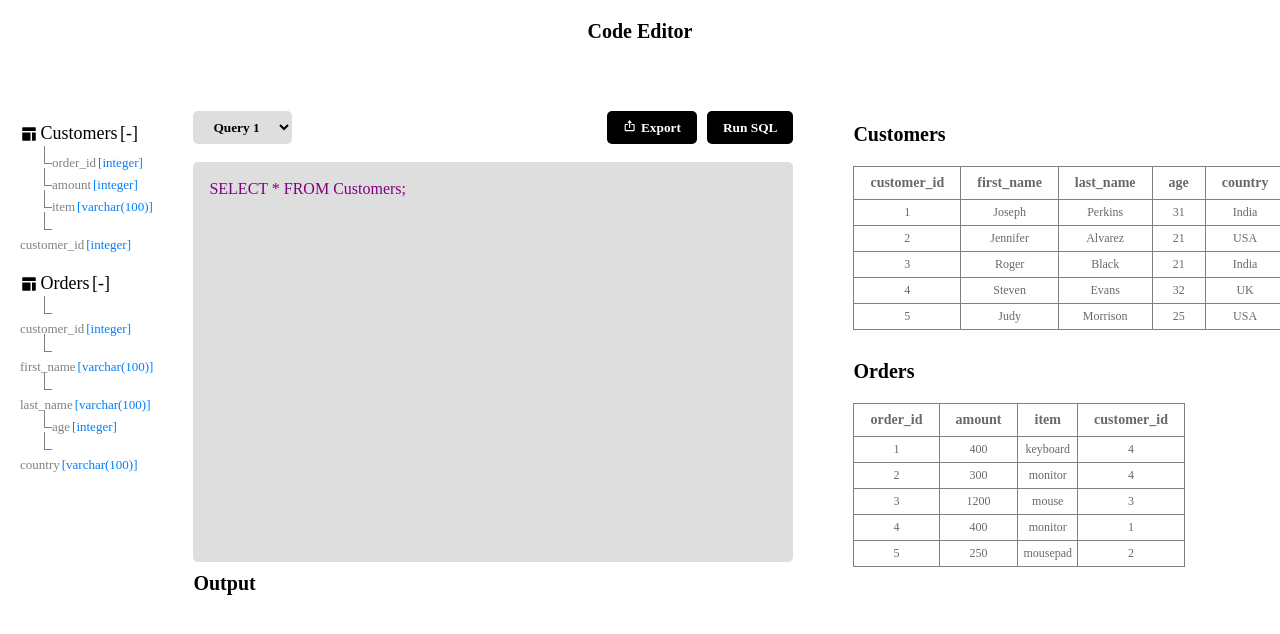
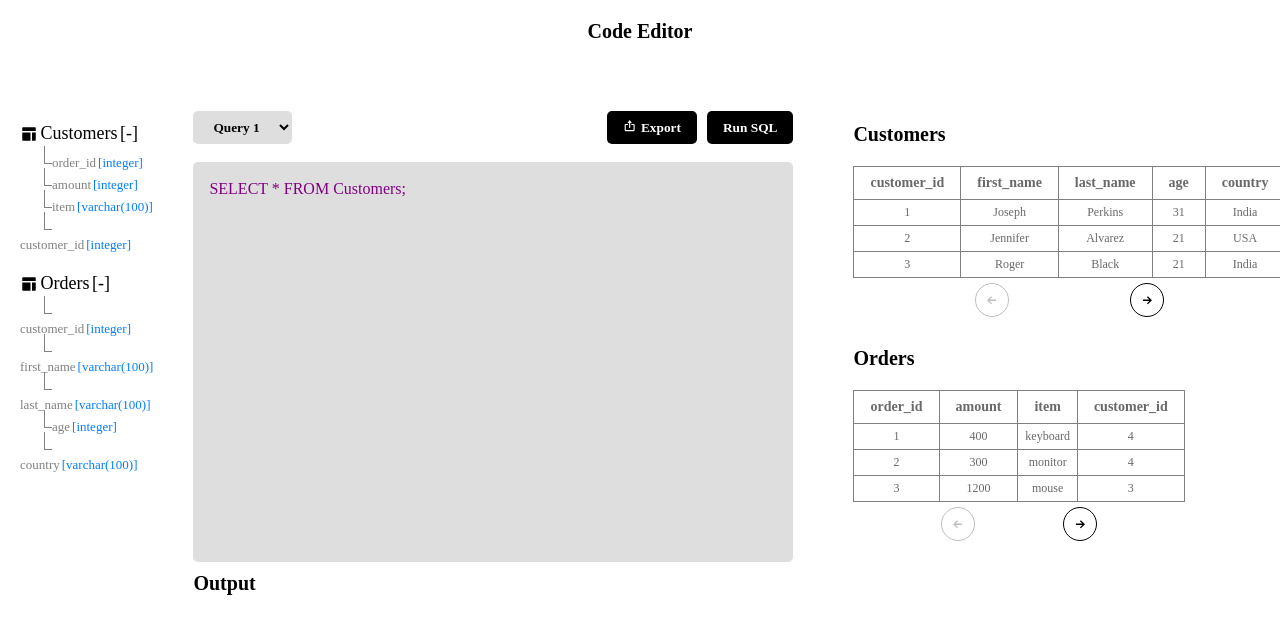
Before and after one commit to shreyT19/atlan-assignment, a React (Vite) app: page / in a window 1280 px wide. Shown: the top 634 px of the page. Built offline with nearby package versions, Linux system fonts and the light colour scheme; a web font is replaced by a local one.

Commit message:
added pagination buttons

```diff
--- a/src/components/CodeCompiler/CodeCompiler.css
+++ b/src/components/CodeCompiler/CodeCompiler.css
@@ -33,9 +33,7 @@ textarea:focus {
 .outputSection {
   display: flex;
   flex-direction: column;
-  gap: 20px;
   align-items: flex-start;
-
 }
 .output {
   font-weight: bold;
@@ -47,37 +45,21 @@ textarea:focus {
   padding: 20px;
 }
 
-.code{
-    display: flex;
-    flex-direction: column ;
-    gap:10px;
-    margin-left: 30px;
+.code {
+  display: flex;
+  flex-direction: column;
+  gap: 10px;
+  margin-left: 30px;
 }
-.entityModels{
+.entityModels {
   display: flex;
   flex-direction: column;
   align-items: flex-start;
-  /* justify-content: center; */
 }
 
-.compiler{
-  /* display: flex; */
-}
-
-.flex2{
+.flex2 {
   display: flex;
   flex-direction: column;
   align-items: flex-start;
   margin-top: 20px;
 }
-
-.logo{
-  display: flex;
-  align-items: center;
-  justify-content: center;
-}
-.logo img{
-  width: 30px;
-  position: relative;
-  left: 15px;
-}
--- a/src/components/CodeCompiler/CodeCompiler.jsx
+++ b/src/components/CodeCompiler/CodeCompiler.jsx
@@ -6,8 +6,8 @@ import Toolbar from "../ToolBar/Toolbar";
 import "./CodeCompiler.css";
 //data
 import dummyData from "../../assets/data.json";
-// import customersData from "../../assets/customers.json";
-// import ordersData from "../../assets/orders.json";
+import customersData from "../../assets/customers.json";
+import ordersData from "../../assets/orders.json";
 
 // context api hook for state management
 import { useStateContext } from "../../context/Context";
@@ -51,8 +51,8 @@ const CodeCompiler = () => {
           <div className="flex2">
             <p className="output">Orders</p>
             <Table rows={dummyData?.orders} />
+          {/* <Table rows={ordersData} /> */}
           </div>
-          {/* <Table rows={ordersData} /> */}
         </div>
       </div>
     </div>
--- /dev/null
+++ b/src/components/Pagination/Pagination.css
@@ -0,0 +1,25 @@
+.paginationBtns {
+    margin-top: 5px;
+    display: flex;
+    /* justify-content: space-between; */
+    justify-content: space-evenly;
+  }
+  .next,
+  .prev {
+    cursor: pointer;
+    padding: 8px 8px;
+
+    border: 1px solid black;
+    font-weight: bold;
+    cursor: pointer;
+    display: flex;
+    justify-content: center;
+    align-items: center;
+    border-radius: 50%;
+  }
+
+  .next:hover,
+  .prev:hover {
+    color: grey;
+    border: 1px solid grey;
+  }
--- /dev/null
+++ b/src/components/Pagination/Pagination.jsx
@@ -0,0 +1,59 @@
+import React from "react";
+import { GrFormNextLink, GrFormPreviousLink } from "react-icons/gr";
+import { useStateContext } from "../../context/Context";
+import "./Pagination.css";
+const Pagination = ({
+  totalRows,
+  currentPage,
+  setCurrentPage,
+  rowsPerPage,
+}) => {
+
+
+  let pages = [];
+  const maximumPages = Math.ceil(totalRows / rowsPerPage);
+  for (let i = 1; i <= maximumPages; i++) {
+    pages.push(i);
+  }
+
+  const handlePrevChange = () => {
+    setCurrentPage((prev) => {
+      if (prev > 1) {
+        return prev - 1;
+      }
+      return prev;
+    });
+  };
+
+  const handleNextChange = () => {
+    setCurrentPage((prev) => {
+      if (prev < maximumPages) {
+        return prev + 1;
+      }
+      return prev;
+    });
+  };
+  return (
+    <div className="paginationBtns">
+      <span
+        className="prev"
+        onClick={handlePrevChange}
+        disabled={currentPage > 1}
+        style={currentPage>1?{"opacity":1}:{"opacity":0.25}}
+      >
+        <GrFormPreviousLink className="svg" />
+      </span>
+
+      <span
+        className="next"
+        onClick={handleNextChange}
+        disabled={currentPage < maximumPages}
+        style={currentPage<maximumPages?{"opacity":1}:{"opacity":0.25}}
+      >
+        <GrFormNextLink className="svg" />
+      </span>
+    </div>
+  );
+};
+
+export default Pagination;
--- a/src/components/Table/Table.jsx
+++ b/src/components/Table/Table.jsx
@@ -1,12 +1,28 @@
 import React from "react";
 import "./Table.css";
+import { useState } from "react";
+
+import { useStateContext } from "../../context/Context";
+import Pagination from "../Pagination/Pagination";
 
 const Table = ({ rows }) => {
+
+  const [currentPage, setCurrentPage] = useState(1);
+
+  const [rowsPerPage, setRowsPerPage] = useState(3);
+
+
+
+  const lastPostIndex = currentPage * rowsPerPage;
+  const firstPostIndex = lastPostIndex - rowsPerPage;
+  const currentPosts = rows.slice(firstPostIndex, lastPostIndex);
+
   return (
+    <div>
       <table className="container">
         <thead>
           <tr className="headRow">
-          {Object?.keys(rows[0])?.map((keyName, index) => {
+            {Object?.keys(currentPosts[0])?.map((keyName, index) => {
               return (
                 <th className="row" key={index}>
                   {keyName}
@@ -16,7 +32,7 @@ const Table = ({ rows }) => {
           </tr>
         </thead>
         <tbody>
-        {rows?.map((row, index) => {
+          {currentPosts?.map((row, index) => {
             return (
               <tr key={index}>
                 {Object?.values(row)?.map((val, index) => {
@@ -27,6 +43,13 @@ const Table = ({ rows }) => {
           })}
         </tbody>
       </table>
+      <Pagination
+        totalRows={rows?.length}
+        rowsPerPage={rowsPerPage}
+        currentPage={currentPage}
+        setCurrentPage={setCurrentPage}
+      />
+    </div>
   );
 };
 
--- a/src/context/Context.jsx
+++ b/src/context/Context.jsx
@@ -18,6 +18,8 @@ export const AppProvider = ({ children }) => {
   );
   // buttonClicked is the boolean value to check if the run sql button is clicked or not
   const [buttonClicked, setButtonClicked] = useState(false);
+
+
 
   useEffect(() => {
     const ans = filteredOutputData(currentQuery);
@@ -42,12 +44,19 @@ export const AppProvider = ({ children }) => {
 
   // function to handle the click of the print all queries
   const handlePrintAllQueries = (heading) => {
+    setButtonClicked(false);
     setCurrentQuery(`SELECT * FROM ${heading};`);
   };
 
-  const handlePrintSelectedQuery = (property,heading) => {
+  // function to handle the click of the print selected query
+  const handlePrintSelectedQuery = (property, heading) => {
+    setButtonClicked(false);
     setCurrentQuery(`SELECT ${property} FROM ${heading};`);
-  }
+  };
+
+  //function to add pagination to the table data if it exceeds 5 rows
+
+
 
   return (
     <StateContext.Provider
@@ -62,7 +71,7 @@ export const AppProvider = ({ children }) => {
         currentOutputQuery,
         setCurrentOutputQuery,
         handlePrintAllQueries,
-        handlePrintSelectedQuery
+        handlePrintSelectedQuery,
       }}
     >
       {children}
--- a/src/main.jsx
+++ b/src/main.jsx
@@ -7,9 +7,9 @@ import { AppProvider } from "./context/Context.jsx";
 import { StrictMode } from "react";
 
 ReactDOM.createRoot(document.getElementById("root")).render(
-  // <StrictMode>
+  <StrictMode>
     <AppProvider>
       <App />
     </AppProvider>
-  // </StrictMode>
+   </StrictMode>
 );
```
Also changed, not shown: src/components/Table/Table.css (+8 -5 lines), src/components/ToolBar/ToolBar.css (+7 -9 lines). Lines whose indentation alone changed are shown as unchanged.
